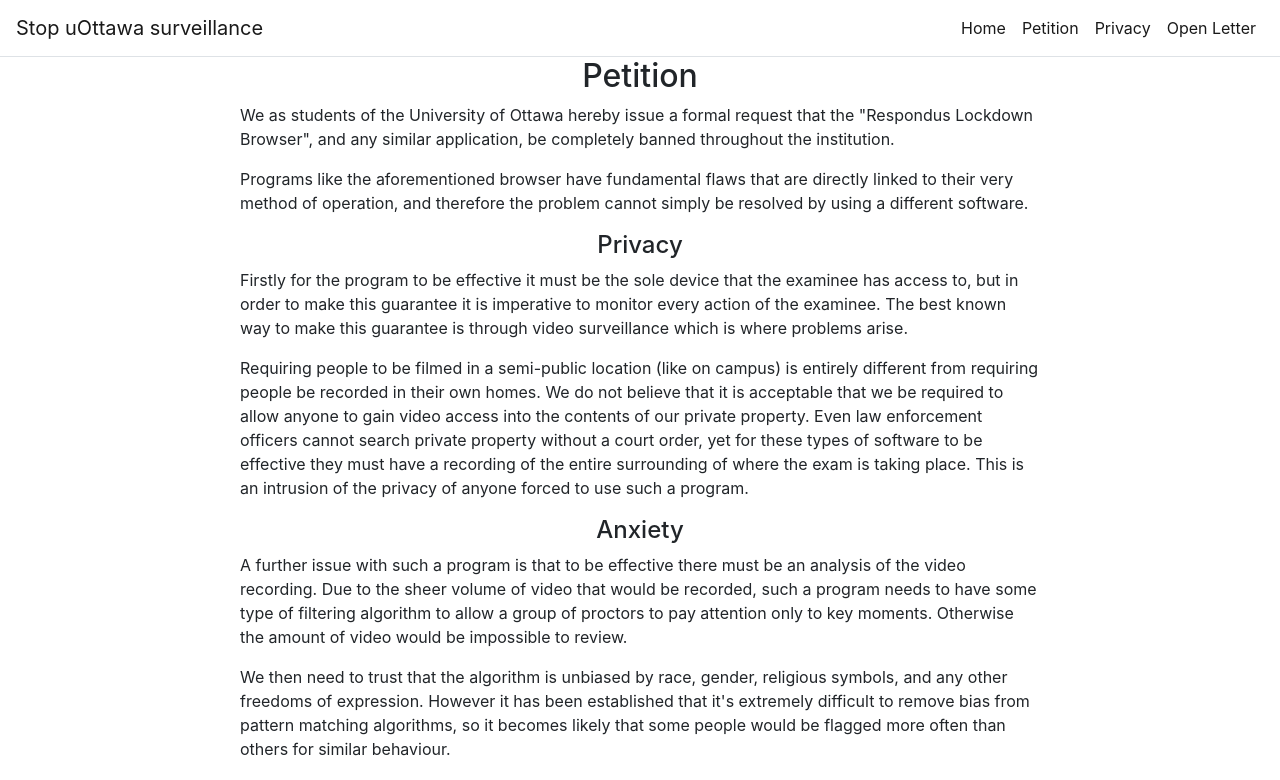
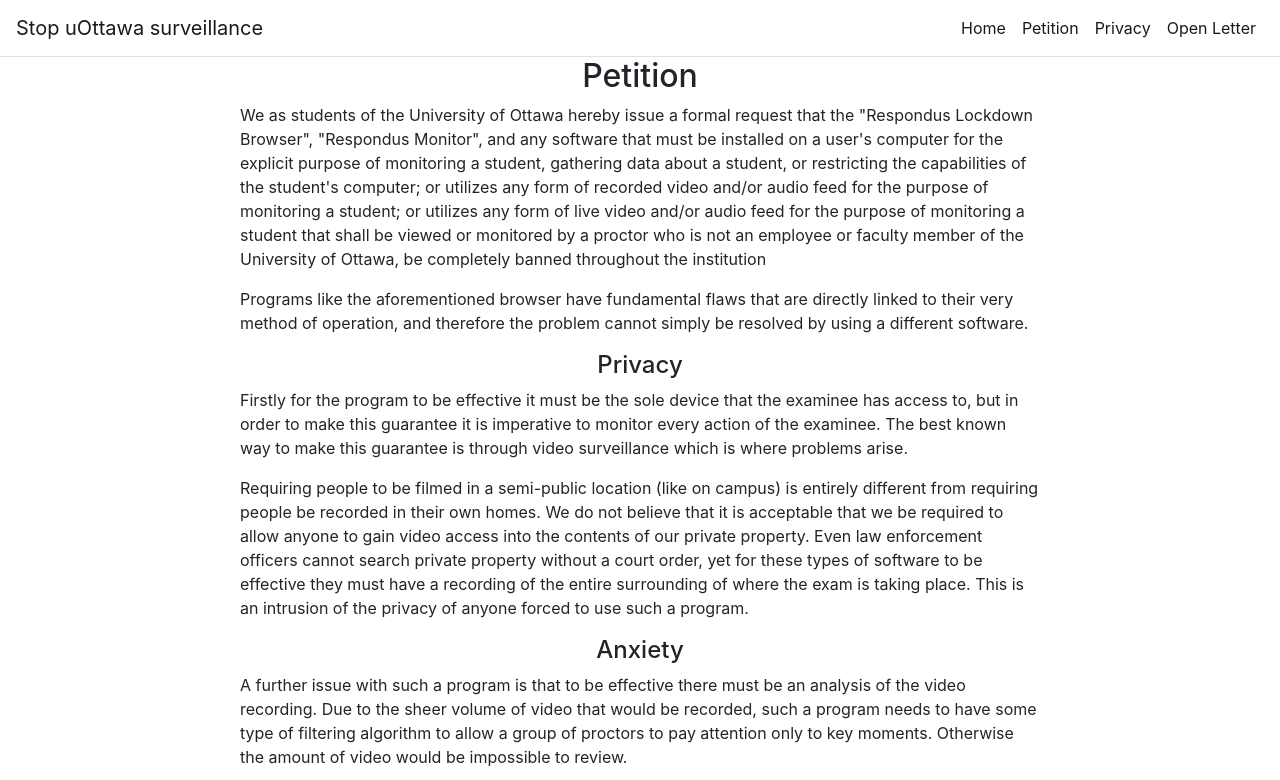
Before and after one commit to upetition/Stop-uOttawa-Surveillance, a React (Create React App) app: page /Petition in a window 1280 px wide. Shown: the top 780 px of the page. Built offline with nearby package versions, Linux system fonts and the light colour scheme; no server answers.

Commit message:
chg: expanded on definition of 'similar software' to avoid ambiguity

```diff
--- a/src/components/Petition/Petition.jsx
+++ b/src/components/Petition/Petition.jsx
@@ -7,8 +7,7 @@
     <div className={`container ${styles.contentSize}`}>
       <div className="row justify-content-center pb-5">
         <h2>Petition</h2>
-        <p>We as students of the University of Ottawa hereby issue a formal request that the &quot;Respondus Lockdown Browser&quot;,
-        and any similar application, be completely banned throughout the institution.</p>
+        <p>We as students of the University of Ottawa hereby issue a formal request that the &quot;Respondus Lockdown Browser&quot;, &quot;Respondus Monitor&quot;, and any software that must be installed on a user&#39;s computer for the explicit purpose of monitoring a student, gathering data about a student, or restricting the capabilities of the student&#39;s computer; or utilizes any form of recorded video and/or audio feed for the purpose of monitoring a student; or utilizes any form of live video and/or audio feed for the purpose of monitoring a student that shall be viewed or monitored by a proctor who is not an employee or faculty member of the University of Ottawa, be completely banned throughout the institution</p>
 
         <p>Programs like the aforementioned browser have fundamental flaws that are directly linked to their very method of operation,
         and therefore the problem cannot simply be resolved by using a different software.</p>
```
Also changed, not shown: 1 other file (tests, documents, lock files or other folders).
